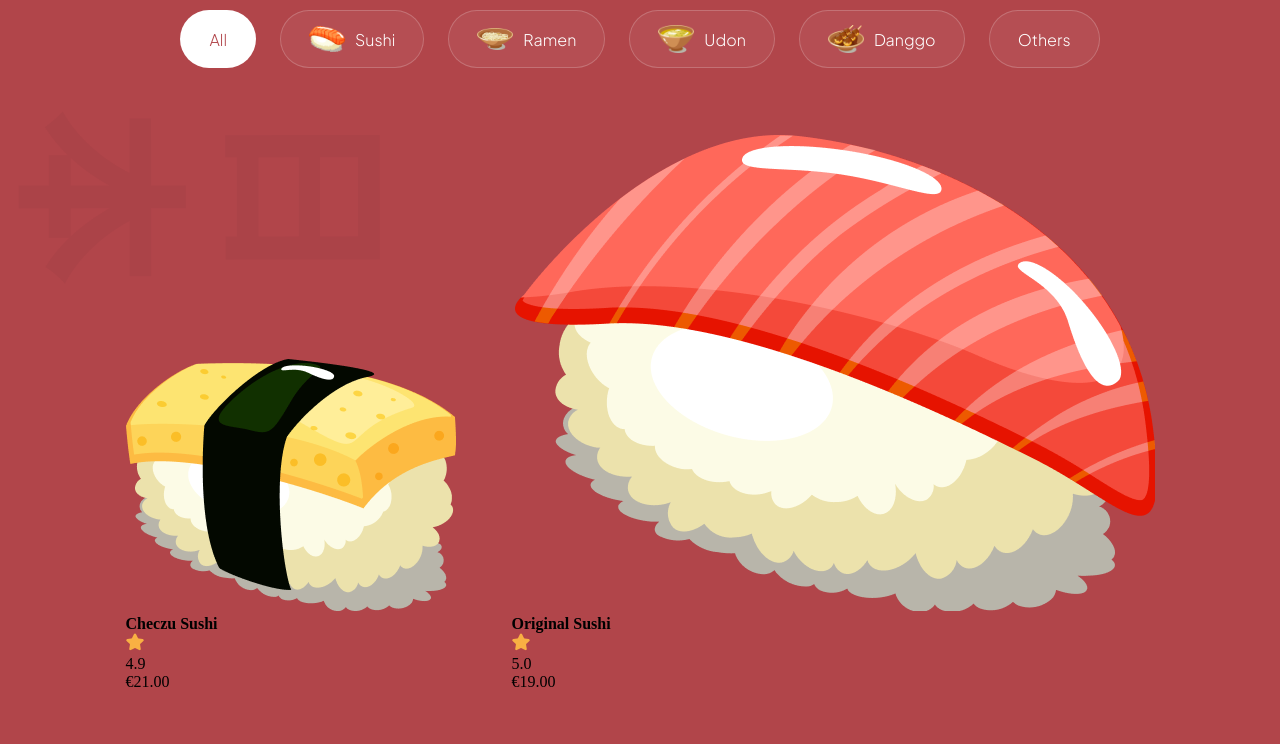
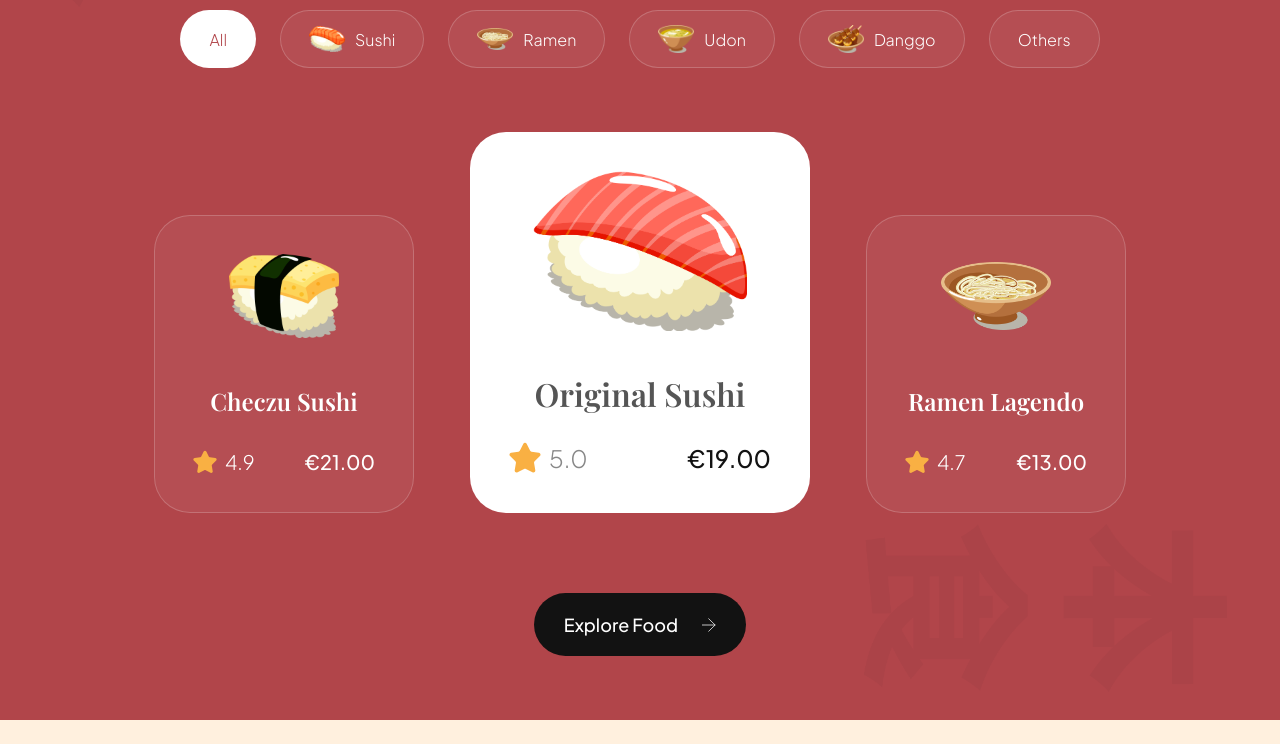
Before and after one commit to Vsrhly/sushi-landing, a website built with Vite: page index.html in a window 1280 px wide. Shown: the part 1700-2444 px from the top of the page. After the commit the page ends 2420 px from the top, so only its background shows below. Built offline with nearby package versions, Linux system fonts and the light colour scheme.

Commit message:
Popular foods seection and animations added

```diff
--- a/css/sections/popular.css
+++ b/css/sections/popular.css
@@ -95,3 +95,85 @@
   object-fit: contain;
   margin-left: 21px;
 }
+
+.popular-foods__card {
+  padding: 38px;
+  min-width: 260px;
+  height: fit-content;
+  display: flex;
+  align-items: center;
+  flex-direction: column;
+  border-radius: 36px;
+  background: rgba(255, 255, 255, 0.05);
+  border: 1px solid rgba(255, 255, 255, 0.2);
+}
+.popular-foods__card-image {
+  width: 110px;
+  height: 84px;
+  object-fit: contain;
+}
+
+.popular-foods__card-title {
+  margin-top: 47px;
+  font-weight: 600;
+  font-size: 24px;
+  line-height: 32px;
+  font-family: var(--playfair-display);
+  color: #fff;
+  text-align: center;
+}
+.popular-foods__card-details {
+  width: 100%;
+  margin-top: 32px;
+}
+
+.popular-foods__card-rating {
+  display: flex;
+  align-items: center;
+  gap: 8px;
+}
+
+.popular-foods__card-rating img {
+  width: 24px;
+  height: 24px;
+  object-fit: contain;
+}
+.popular-foods__card-rating p {
+  font-size: 20px;
+  font-weight: 300;
+  font-family: var(--plus-jakarta-sans);
+  color: #fff;
+}
+.popular-foods__card-price {
+  font-size: 20px;
+  font-weight: 500;
+  font-family: var(--plus-jakarta-sans);
+  color: #fff;
+}
+
+.popular-foods__card.active-card {
+  background: #fff;
+  min-width: 340px;
+}
+
+.popular-foods__card.active-card .popular-foods__card-image {
+  width: 214px;
+  height: 160px;
+}
+
+.popular-foods__card.active-card .popular-foods__card-title {
+  color: var(--black-500);
+  font-size: 32px;
+}
+.popular-foods__card.active-card .popular-foods__card-rating img {
+  width: 32px;
+  height: 32px;
+}
+.popular-foods__card.active-card .popular-foods__card-rating p {
+  font-size: 24px;
+  color: var(--gray-100);
+}
+.popular-foods__card.active-card .popular-foods__card-price {
+  font-size: 24px;
+  color: var(--secondary-color);
+}
--- a/index.html
+++ b/index.html
@@ -12,10 +12,10 @@
     <header>
       <nav class="header__nav">
         <div class="header__logo">
-          <h4>Sushiman</h4>
+          <h4 data-aos="fade-down">Sushiman</h4>
           <div class="header__logo-overlay"></div>
         </div>
-        <ul class="header__menu">
+        <ul data-aos="fade-down" class="header__menu">
           <li>
             <a href="#menu">Menu</a>
           </li>
@@ -26,7 +26,7 @@
 
 
         </ul>
-          <ul class="header__menu-mobile">
+          <ul data-aos="fade-down" class="header__menu-mobile">
             <li>
               <img src="assets/menu.svg" alt="menu" />
             </li>
@@ -36,14 +36,14 @@
     </header>
     <section class="hero">
       <div class="hero-image">
-        <img src="assets/sushi-1.png" alt="sushi">
+        <img data-aos="fade-up" src="assets/sushi-1.png" alt="sushi">
         <h2>
           寿<br>司<br>男
         </h2>
         <div class="hero-image__overlay"></div>
       </div>
       <div class="hero-content">
-        <div class="hero-content-info">
+        <div data-aos="fade-left" class="hero-content-info">
           <h1>Feel the taste of Japanese food</h1>
           <p>Feel the taaste of the most popular Japanese food from anywhere and anytime</p>
           <div class="hero-content__buttons">
@@ -53,7 +53,7 @@
             </button>
           </div>
         </div>
-        <div class="hero-content__testimonial">
+        <div data-aos="fade-up" class="hero-content__testimonial">
           <div class="hero-content__customer flex-center">
             <h4><span>24k+</span></h4>
             <p>Happy customers</p>
@@ -69,17 +69,17 @@
     <section class="about-us" id="about-us">
       <div class="about-us__image">
         <div class="about-us__image-sushi3">
-          <img src="assets/sushi-3.png" alt="sushi">
+          <img data-aos="fade-right" src="assets/sushi-3.png" alt="sushi">
         </div>
         <button class="about-us__button">
           Learn More
           <img src="assets/arrow-up-right.svg" alt="learn more">
         </button>
         <div class="about-us__image-sushi2">
-          <img src="assets/sushi-2.png" alt="sushi">
+          <img data-aos="fade-right"  src="assets/sushi-2.png" alt="sushi">
         </div>
       </div>
-      <div class="about-us__content">
+      <div data-aos="fade-left" class="about-us__content">
         <p class="sushi__subtitle">About Us / 我々について </p>
         <h3 class="sushi__title">Our mission is to bring true Japanese flavours to you</h3>
         <p class="sushi__description">Lorem ipsum dolor sit, amet consectetur adipisicing elit. Doloremque, recusandae. Dolores obcaecati nemo voluptatibus, dolor, alias officiis aliquid placeat magnam soluta sunt voluptatem, voluptates eum illum? Quos eius fuga aliquam.</p>
@@ -87,8 +87,8 @@
     </section>
 
     <section class="popular-foods" id="menu">
-      <h2 class="popular-foods__title">Popular Food / 人気の食べ物 </h2>
-      <div class="popular-foods__filters sushi__hide-scrollbar">
+      <h2 data-aos="flip-up" class="popular-foods__title">Popular Food / 人気の食べ物 </h2>
+      <div data-aos="fade-up"  class="popular-foods__filters sushi__hide-scrollbar">
         <button class="popular-foods__filter-btn active">All</button>
         <button class="popular-foods__filter-btn "><img src="assets/sushi-9.png" alt="sushi 9">Sushi</button>
         <button class="popular-foods__filter-btn "><img src="assets/sushi-8.png" alt="sushi 9">Ramen</button>
@@ -96,11 +96,11 @@
         <button class="popular-foods__filter-btn "><img src="assets/sushi-6.png" alt="sushi 9">Danggo</button>
         <button class="popular-foods__filter-btn ">Others</button>
       </div>
-      <div class="popular-foods__catalog">
+      <div data-aos="fade-up" class="popular-foods__catalog">
         <article class="popular-foods__card">
           <img class="popular-foods__card-image" src="assets/sushi-12.png" alt="sushi 12">
           <h4 class="popular-foods__card-title">Checzu Sushi</h4>
-          <div popular-foods__card-details flex-between>
+          <div class="popular-foods__card-details flex-between">
             <div class="popular-foods__card-rating">
               <img src="assets/star.svg" alt="star">
               <p>4.9</p>
@@ -111,7 +111,7 @@
         <article class="popular-foods__card active-card">
           <img class="popular-foods__card-image" src="assets/sushi-11.png" alt="sushi 11">
           <h4 class="popular-foods__card-title">Original Sushi</h4>
-          <div popular-foods__card-details flex-between>
+          <div class="popular-foods__card-details flex-between">
             <div class="popular-foods__card-rating">
               <img src="assets/star.svg" alt="star">
               <p>5.0</p>
@@ -122,7 +122,7 @@
         <article class="popular-foods__card">
           <img class="popular-foods__card-image" src="assets/sushi-10.png" alt="sushi 10">
           <h4 class="popular-foods__card-title">Ramen Lagendo</h4>
-          <div popular-foods__card-details flex-between>
+          <div class="popular-foods__card-details flex-between">
             <div class="popular-foods__card-rating">
               <img src="assets/star.svg" alt="star">
               <p>4.7</p>
@@ -131,7 +131,7 @@
           </div>
         </article>
       </div>
-      <button class="popular-foods__button">Explore Food
+      <button data-aos="fade-up" class="popular-foods__button">Explore Food
         <img src="assets/arrow-right.svg" alt="arrow right">
       </button>
     </section>
--- a/js/script.js
+++ b/js/script.js
@@ -1,10 +1,10 @@
-// import AOS from "aos";
-// import "aos/dist/aos.css";
+import AOS from "aos";
+import "aos/dist/aos.css";
 
-// init AOS animation
-// AOS.init({
-//   duration: 1000,
-//   offset: 100,
-// });
+//init AOS animation
+AOS.init({
+  duration: 1000,
+  offset: 100,
+});
 
 // the additional code you saw in the video will not be needed :)
--- a/package.json
+++ b/package.json
@@ -10,5 +10,8 @@
   },
   "devDependencies": {
     "vite": "^4.3.2"
+  },
+  "dependencies": {
+    "aos": "^2.3.4"
   }
 }
```
Also changed, not shown: 1 other file.
